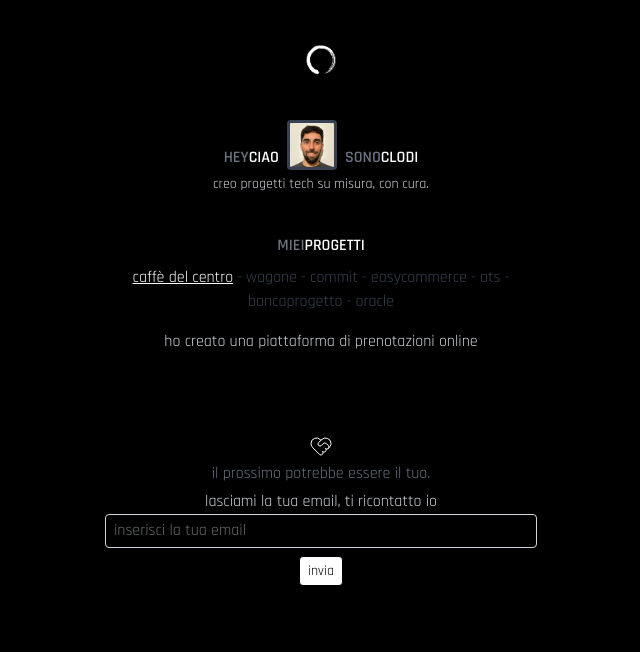
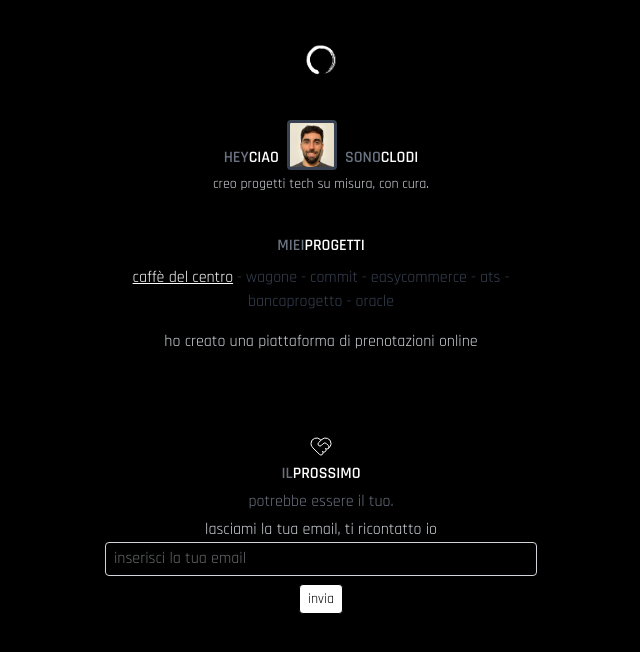
Before and after one commit to clodi-tech/clodi, a Next.js app: page / in a window 1280 px wide. Shown: the top 652 px of the page, without its empty margins (319-959 px from the left). Built offline with nearby package versions, Linux system fonts and the light colour scheme.

Commit message:
il prossimo

```diff
--- a/app/page.tsx
+++ b/app/page.tsx
@@ -31,7 +31,8 @@ export default function Home() {
       </div>
       <div className="flex flex-col items-center gap-1 w-full">
         <Image src={icon} alt="Heart Handshake Icon" width={24} height={24} />
-        <p className="text-mid">il prossimo potrebbe essere il tuo.</p>
+        <MyTitle first="IL" second="PROSSIMO" as="h2" />
+        <p className="text-mid">potrebbe essere il tuo.</p>
         <EmailForm />
       </div>
     </main>
```
